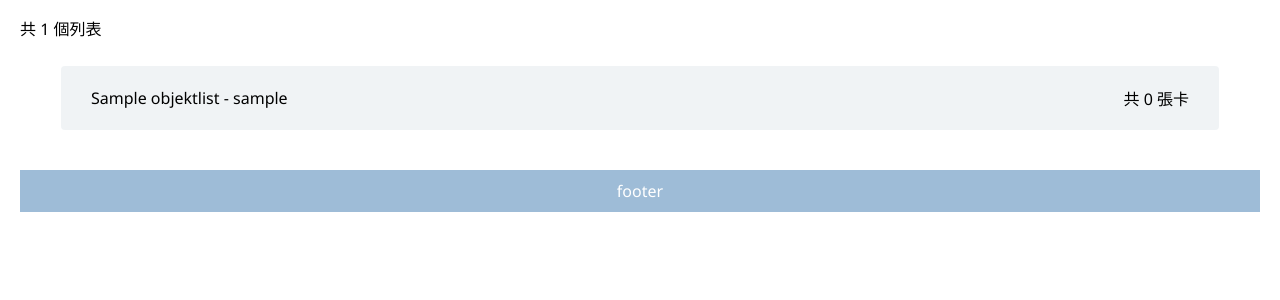
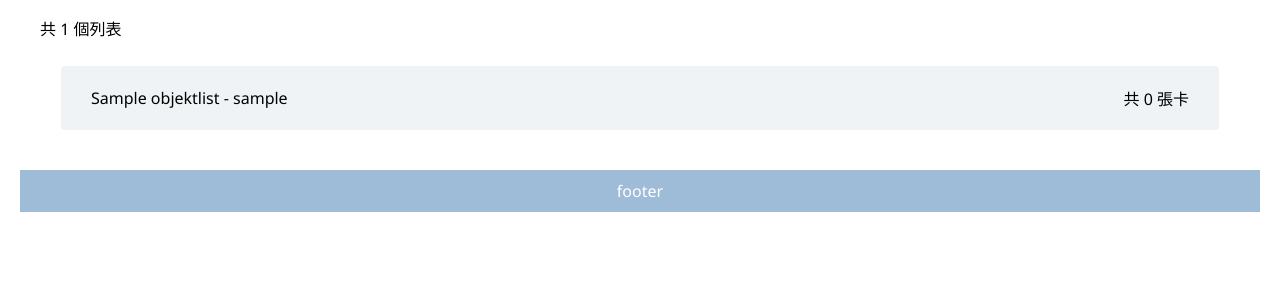
Before and after one commit to aomou/objekt-marketplace, a Django app: page /marketplace/market/ in a window 1280 px wide. Shown: the part 140-440 px from the top of the page. Run offline with Django 5.2, Linux system fonts and the light colour scheme; tables that the repository leaves empty hold one stand-in row (values such as "Sample post"); some web fonts are replaced.

Commit message:
Fix lists info area css

```diff
--- a/static/market.css
+++ b/static/market.css
@@ -1,3 +1,12 @@
+/* 共幾個列表 */
+
+.info-area {
+    padding-left: 20px;
+}
+
+
+/* list 列表 */
+
 .display-all-list {
     width: 95%;
     margin: auto;
```
